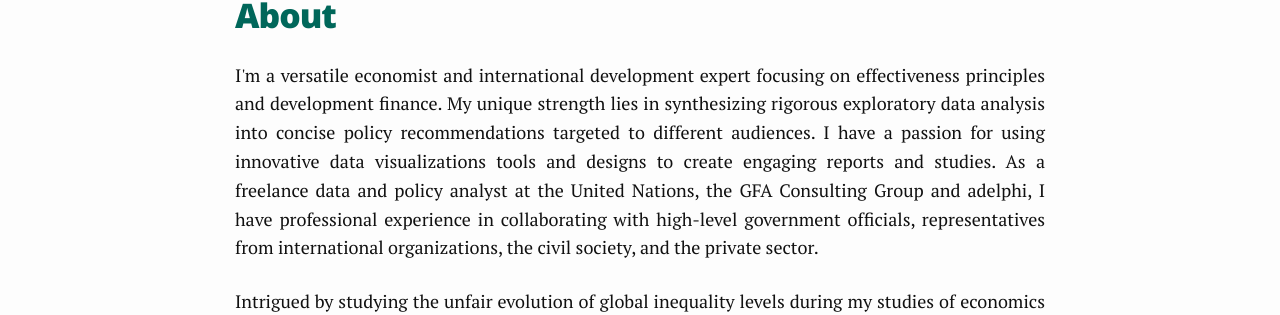
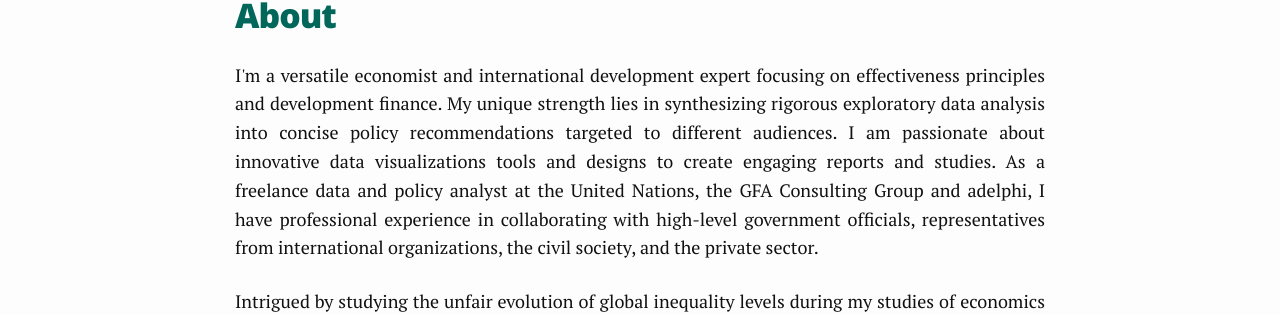
Before and after one commit to clawit91/website, a Jekyll site: the page built from 2_about.html, in a window 1280 px wide. Shown: the part 121-436 px from the top of the page. Built offline with Jekyll 4.4.1, drawn with Linux system fonts in a browser that asks for light colours.

Commit message:
update detail

```diff
--- a/1_index.html
+++ b/1_index.html
@@ -4,4 +4,4 @@ permalink: /
 priority: 1.0
 ---
 
-<p class="justify">Hi, I'm a freelance data and policy analyst focusing on international development, development finance, and effective development cooperation. I am passionate about translating rigorous explanatory data analysis into interactive data visualizations and concise policy recommendations. My in-depth experience is based on collaborations with renowned institutions such as the United Nations and the German Development Institute in different country settings.</p>
+<p class="justify">Hi, I'm a freelance data and policy analyst focusing on international development, development finance, and effective development cooperation. I am passionate about translating rigorous explanatory data analysis into interactive data visualizations and concise policy recommendations. My in-depth experience is based on collaborations with renowned institutions such as the United Nations and the German Development Institute in different country settings. Please feel free to browse throug my blog posts and to don't hesitate to contact me for a freelancing project.</p>
--- a/2_about.html
+++ b/2_about.html
@@ -4,21 +4,17 @@ title: About
 permalink: /about/
 ---
 <p></p>
-<p class="justify">I'm a versatile economist and international development expert focusing on effectiveness principles and development finance. My unique strength lies in synthesizing rigorous exploratory data analysis into concise policy recommendations targeted to different audiences. I have a passion for using innovative data visualizations
-tools and designs to create engaging reports and studies. As a freelance data and policy analyst at the United Nations, the GFA Consulting Group and adelphi,
-I have professional experience in collaborating with high-level government officials, representatives from international organizations, the civil society,
-and the private sector.</p>
+<p class="justify">I'm a versatile economist and international development expert focusing on effectiveness principles and development finance. My unique strength lies in synthesizing rigorous exploratory data analysis into concise policy recommendations targeted to different audiences. I am passionate about innovative data visualizations tools and designs to create engaging reports and studies. As a freelance data and policy analyst at the United Nations, the GFA Consulting Group and adelphi, I have professional experience in collaborating with high-level government officials, representatives from international organizations, the civil society, and the private sector.</p>
 
-<p class="justify">Intrigued by studying the unfair evolution of global inequality levels during my studies of economics and motivated to get to the
-bottom of the cause, I put emphasis on development economics and behavioral economics in order to understand how choices and policies are shaped.
-To put this theory into praxis, I applied my knowledge in development-related research institutions on the ground such as the Deutsche Gesellschaft für Internationale
-Zusammenarbeit (GIZ) in Cambodia, the Center for Development Research (ZEF), and the German Development Institute (DIE). </p>
+<p class="justify">Intrigued by studying the unfair evolution of global inequality levels during my studies of economics and motivated to get to the bottom of the cause, I put emphasis on development economics and behavioral economics in order to understand how choices and policies are shaped. To put this theory into praxis, I applied my knowledge in development-related research institutions on the ground such as the Deutsche Gesellschaft für Internationale Zusammenarbeit (GIZ) in Cambodia, the Center for Development Research (ZEF), and the German Development Institute (DIE). </p>
 
-<p class="justify">Motivated by a constant thrive to explore new challenges, I have volunteered in numerous positions. In February 2018, I planned and organized a
-<a href="https://blockchainforthesdgs.wordpress.com/" target="_blank"><u>public panel discussion</u></a> in New York on the role of blockchain technology in achieving the ambitious
-Sustainable Development Goals. This included identifying and liaising with renowned panelists, moderating the discussion and authoring a
-<a href="https://www.stiftung-mercator.de/de/publikation/blockchain-new-avenues-for-the-sdgs/" target="_blank"><u>conference paper</u></a>. In my position as a jury member for
- <a href="https://www.studieren-ohne-grenzen.org/en/projekte/dr-kongo-kindu/hintergrund/" target="_blank"><u>Studieren ohne Grenzen</u></a>, I critically assessed applications
- in French from Congolese students for a scholarship program, who aim to support the reconstruction of their war-torn country. To give scholars of
- the Foundation of German Business a broader voice, I shaped the young scholarship’s council as a re-elected member in its third and fourth year.
- To increase visibility among scholarship holders and the foundation, I steered the public relations, and initiated knowledge management structures.</p>
+<p class="justify">Motivated by a constant thrive to explore new challenges, I have volunteered in numerous positions. In February 2018, I planned and organized a <a href="https://blockchainforthesdgs.wordpress.com/" target="_blank"><u>public panel discussion</u></a> in New York on the role of blockchain technology in achieving the ambitious Sustainable Development Goals. This included identifying and liaising with renowned panelists, moderating the discussion and authoring a <a href="https://www.stiftung-mercator.de/de/publikation/blockchain-new-avenues-for-the-sdgs/" target="_blank"><u>conference paper</u></a>. In my position as a jury member for  <a href="https://www.studieren-ohne-grenzen.org/en/projekte/dr-kongo-kindu/hintergrund/" target="_blank"><u>Studieren ohne Grenzen</u></a>, I critically assessed applications in French from Congolese students for a scholarship program, who aim to support the reconstruction of their war-torn country. To give scholars of  the Foundation of German Business a broader voice, I shaped the young scholarship’s council as a re-elected member in its third and fourth year. To increase visibility among scholarship holders and the foundation, I steered the public relations, and initiated knowledge management structures.</p>
+
+<!---
+something about my strengths and topics that I worked on:
+
+Projects and unique strenghts include:
+* Writing of a book chapter
+* Questionnaire design,
+*
+-->
--- a/5_contact.html
+++ b/5_contact.html
@@ -5,7 +5,7 @@ permalink: /contact/
 ---
 
 <p></p>
-<p> Don't hesitate to get in touch with me:  you would like to get in touch with me for a freelancing project, to share interesting news with me, or to just ask me a question, please contact me through one of the following ways:</p>
+<p> Don't hesitate to get in touch with me to drop a comment, leave a question or contact me for a freelancing project. </p>
 <ul style="list-style-type:none">
   <li>
     {% include _icons/email.svg %} write me an <a href="mailto:{{site.email}}" title="Email"><span class="icon icon--email"></span><span class="username">email</span></a>
```
